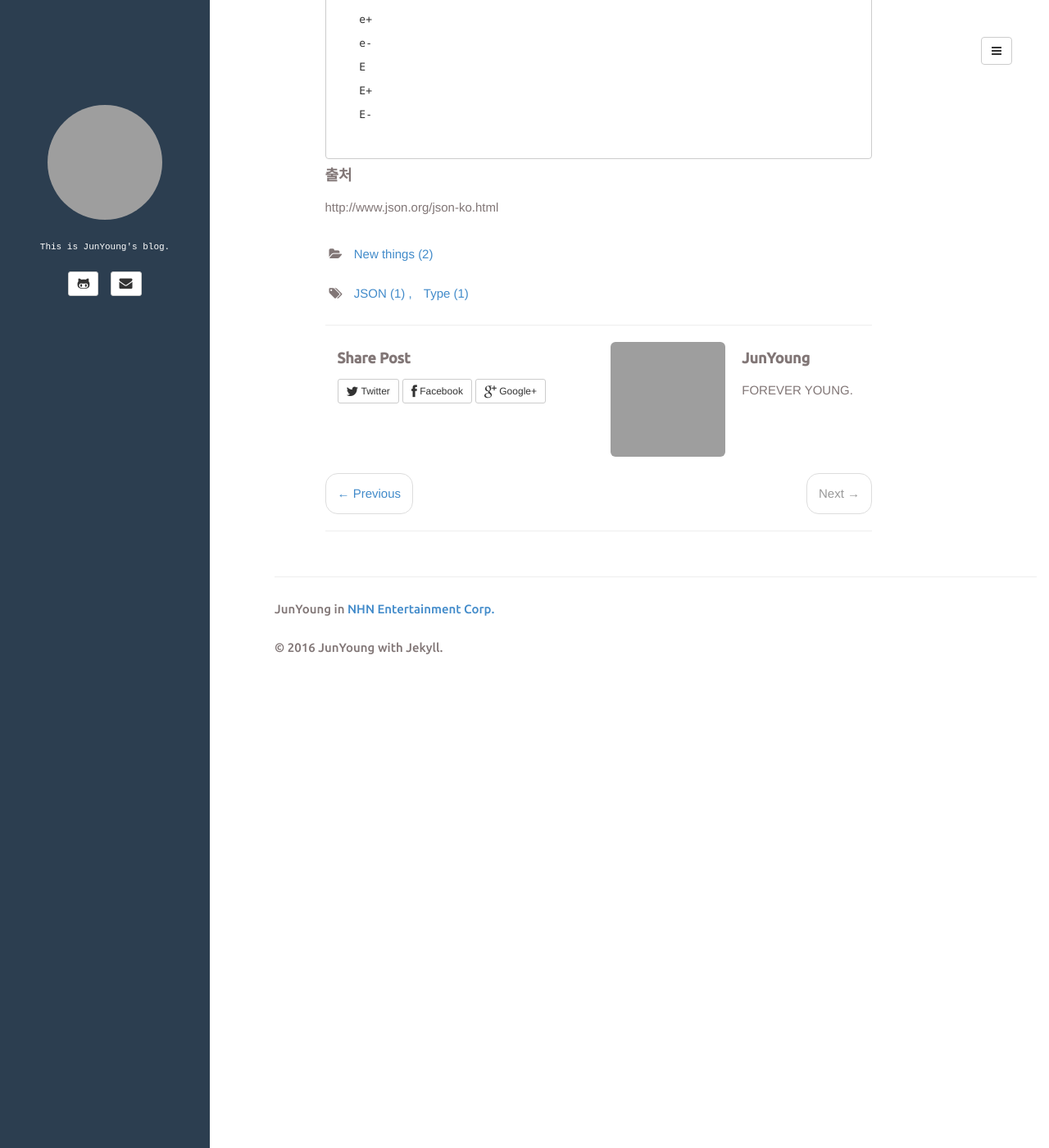
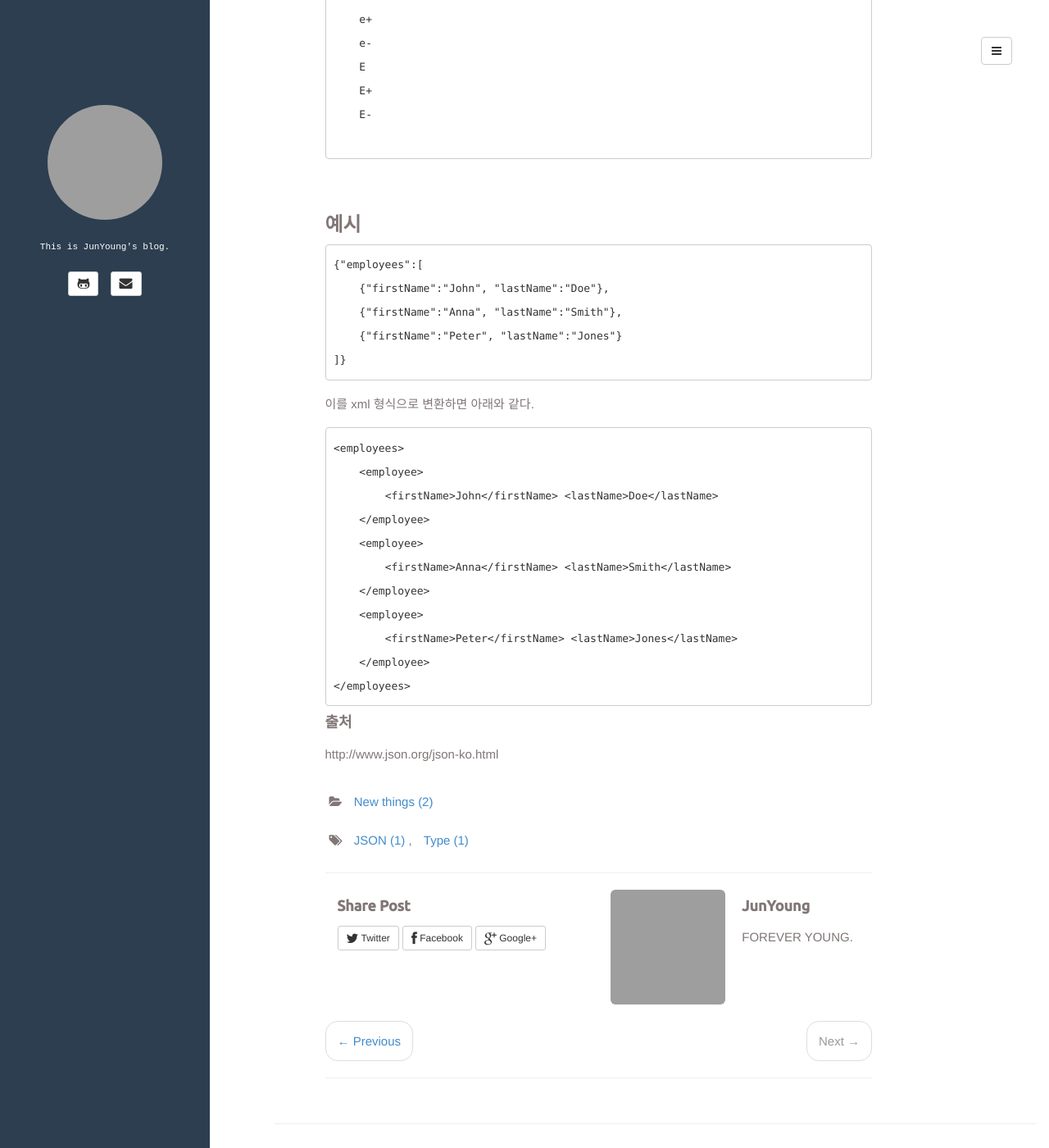
Before and after one commit to plus4070/plus4070.github.io, a Jekyll site: the page built from _posts/2016-02-11-JSON.md, in a window 1280 px wide and 1400 px high, scrolled down 3450 px. Shown: the whole window at 82% size. Built offline with Jekyll 4.4.1, drawn with Linux system fonts in a browser that asks for light colours; comment, search, counter and statistics services are not loaded; grey boxes are pictures that could not be loaded.

Commit message:
Update 2016-02-11-JSON.md

````diff
--- a/_posts/2016-02-11-JSON.md
+++ b/_posts/2016-02-11-JSON.md
@@ -133,6 +133,34 @@ e
 
 ```
 
+<br>
+
+### 예시 ###
+
+```
+{"employees":[
+    {"firstName":"John", "lastName":"Doe"},
+    {"firstName":"Anna", "lastName":"Smith"},
+    {"firstName":"Peter", "lastName":"Jones"}
+]}
+```
+이를 xml 형식으로 변환하면 아래와 같다.
+
+```
+<employees>
+    <employee>
+        <firstName>John</firstName> <lastName>Doe</lastName>
+    </employee>
+    <employee>
+        <firstName>Anna</firstName> <lastName>Smith</lastName>
+    </employee>
+    <employee>
+        <firstName>Peter</firstName> <lastName>Jones</lastName>
+    </employee>
+</employees>
+```
+
+
 #### 출처 ####
 
 http://www.json.org/json-ko.html
````
